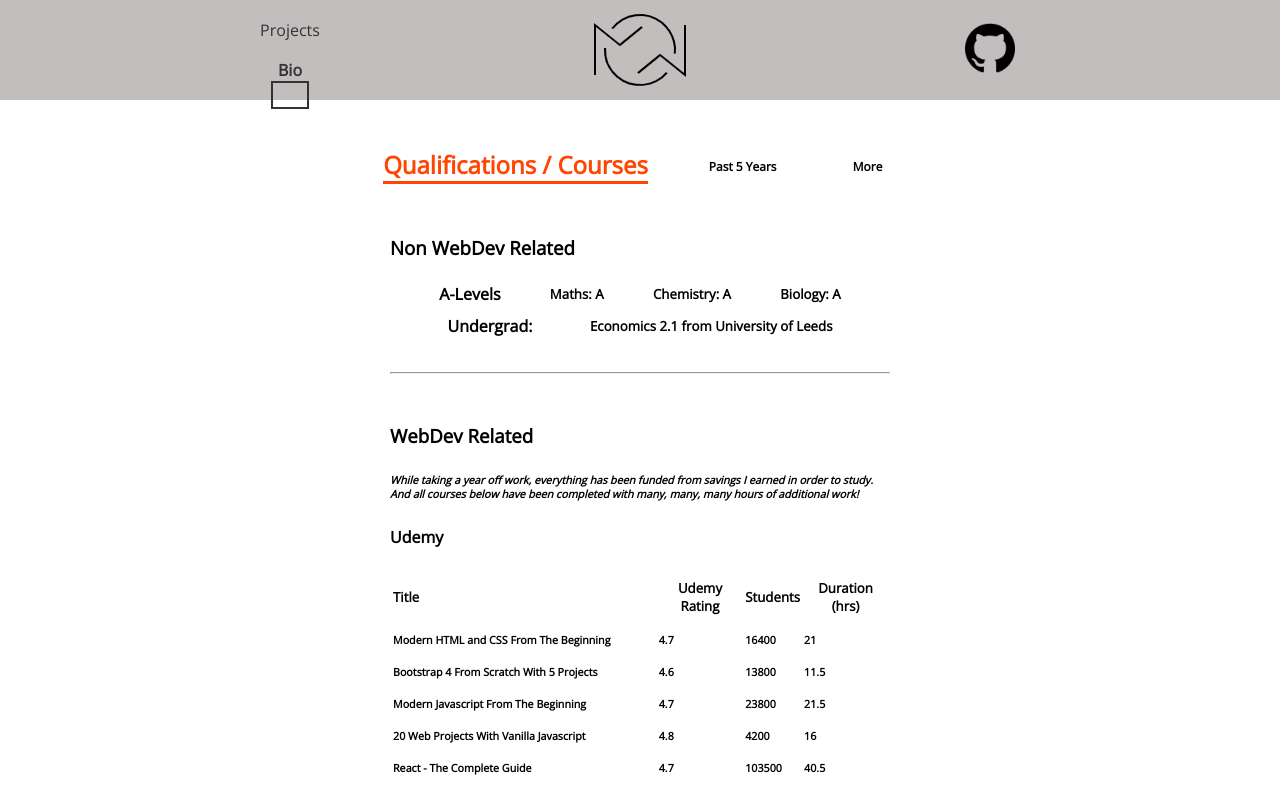
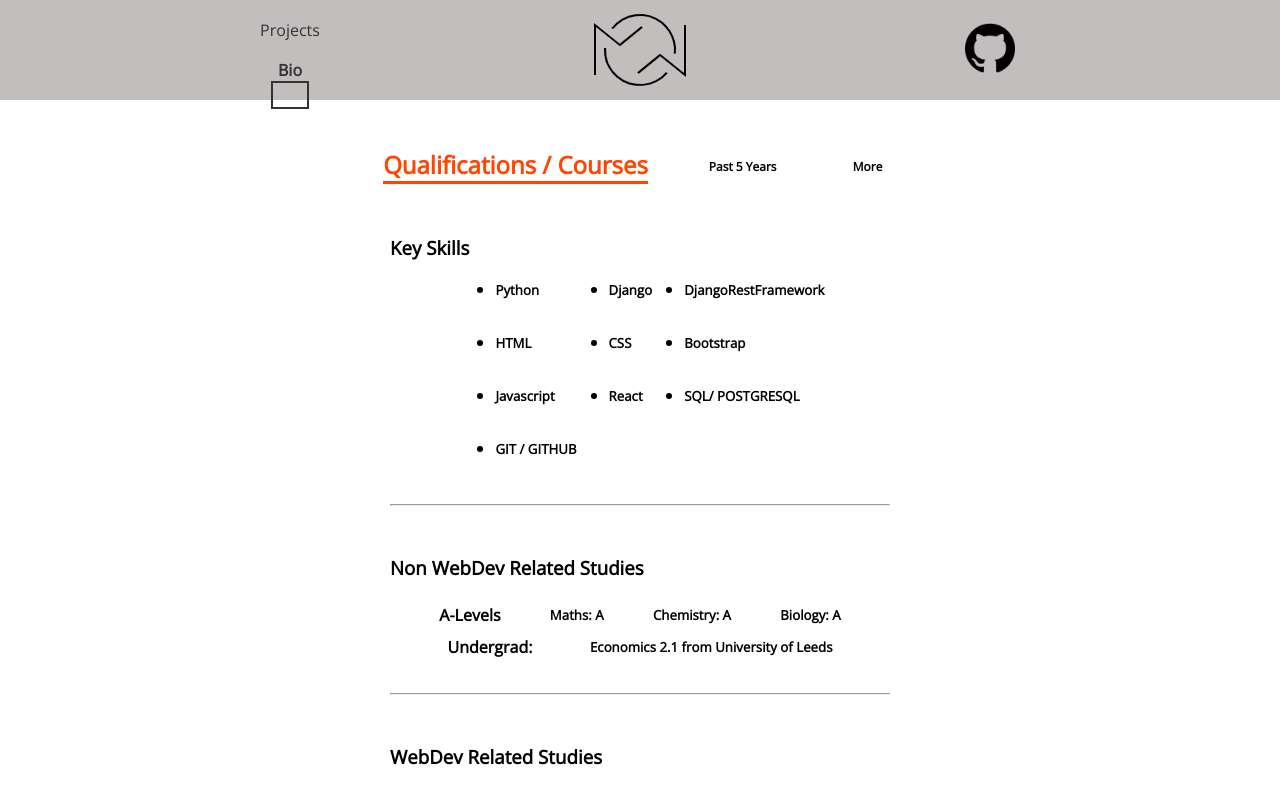
Before and after one commit to olbol-sabai/portfolio, a React (Create React App) app: page /bio in a window 1280 px wide. Shown: the top 793 px of the page. Built offline with nearby package versions, Linux system fonts and the light colour scheme.

Commit message:
added close

```diff
--- a/src/containers/Bio/Bio.js
+++ b/src/containers/Bio/Bio.js
@@ -1,4 +1,4 @@
-import React, { useState, useEffect } from 'react';
+import React, { useState } from 'react';
 import { AnimateSharedLayout, motion, AnimatePresence } from 'framer-motion';
 import { Scroll, Frame, Page } from 'framer';
 import classes from './Bio.module.css';
@@ -61,7 +61,45 @@ const Bio = () => {
                         animate="animate"
                         exit="exit">
                         <div className={classes.Info}>
-                            <h3>Non WebDev Related</h3>
+                            <h3>Key Skills</h3>
+                            <ul className={classes.KeySkills}>
+
+                                <li>
+                                    <h5>Python</h5>
+                                </li>
+                                <li>
+                                    <h5>Django</h5>
+                                </li>
+                                <li>
+                                    <h5>DjangoRestFramework</h5>
+                                </li>
+                                <li>
+                                    <h5>HTML</h5>
+                                </li>
+                                <li>
+                                    <h5>CSS</h5>
+                                </li>
+                                <li>
+                                    <h5>Bootstrap</h5>
+                                </li>
+                                <li>
+                                    <h5>Javascript</h5>
+                                </li>
+                                <li>
+                                    <h5>React</h5>
+                                </li>
+                                <li>
+                                    <h5>SQL/ POSTGRESQL</h5>
+                                </li>
+                                <li>
+                                    <h5>GIT / GITHUB</h5>
+                                </li>
+                            </ul>
+                            <br />
+                            <hr />
+                            <br />
+
+                            <h3>Non WebDev Related Studies</h3>
                             <div className={classes.InlineStudies}>
                                 <h4>A-Levels</h4>
                                 <h5>Maths: A</h5>
@@ -76,7 +114,7 @@ const Bio = () => {
                             <br />
                             <hr />
                             <br />
-                            <h3>WebDev Related</h3>
+                            <h3>WebDev Related Studies</h3>
 
                             <h6><i>While taking a year off work, everything has been funded from savings I earned in order to study. And all courses below have been completed with many, many, many hours of additional work!</i></h6>
 
@@ -145,7 +183,7 @@ const Bio = () => {
                                 <h6>- NetNinja YouTube channel for everything Corey hasn't done</h6>
                                 <h6>- The StackOverflow online community, and their answers to the questions I feel dumb asking</h6>
                                 <h6>- Medium.com for playtime</h6>
-                                <h6>- VSCode for just being great (I can't not mention the BracketPairColorizer extension!!)</h6>
+                                <h6>- VSCode for just being great (shout out to the BracketPairColorizer extension!!)</h6>
                             </div>
                         </div>
                     </motion.div> :
@@ -157,7 +195,7 @@ const Bio = () => {
                             animate="animate"
                             exit="exit">
                             <div className={classes.ScrollFrame}>
-                                <Scroll height={320} width={340} background="#FFF" color="#333" style={{ fontSize: '13px', border: '#333 solid 2px', padding: '25px' }}>
+                                <Scroll height={360} width={340} background="#FFF" color="#333" className={classes.Scroll}>
                                     <Frame center="x" className={classes.Frame} size={300} height={90} radius={30} background="#FFF">
                                         2015 : Graduated from Uni - completely uninspired by my course I worked to save up some money and flew to NZ with a friend
                                         <div className={classes.Dot}></div>
--- a/src/containers/Bio/Bio.module.css
+++ b/src/containers/Bio/Bio.module.css
@@ -40,7 +40,19 @@
     display: flex;
     align-items: center;
     justify-content: center;
-    padding: 1rem;
+    padding-left: 1.8rem;
+}
+
+.KeySkills {
+    display: grid;
+    grid-template-columns: repeat(3, auto);
+    gap: 2rem;
+    justify-content: center;
+    align-items: center;
+}
+
+.KeySkills * {
+    margin: 0;
 }
 
 .InlineStudies {
@@ -66,10 +78,18 @@
     height: fit-content;
 }
 
+.Scroll {
+    font-size: 13px;
+    padding: 25px;
+    border-right: 1px solid #333;
+    border-left: 1px solid #333;
+}
+
+
 .Dot {
     position: absolute;
-    top: 40%;
-    left: -3px;
+    top: 25%;
+    left: 3px;
     width: 5px;
     height: 5px;
     background: #333;
--- a/src/containers/Projects/Project/Project.js
+++ b/src/containers/Projects/Project/Project.js
@@ -20,9 +20,8 @@ const Project = ({ workoutTitle, dragDimensions, image, details, link, githubRep
     const imageColor = useTransform(x, [0, -200], ['#FFF', '#333'])
     const imageSize = useTransform(x, [0, -100], [1, 1.12])
     const whiteSpacePosition = useTransform(x, [0, -30], [0, 140])
-    const moreInfoOpacity = useTransform(x, [0, -60], [1, 0])
-    const moreInfoPosition = useTransform(x, [0, -60], [200, 190])
     const titleColor = useTransform(x, [0, -100], ['#333', '#FFF'])
+    const closeOpacity = useTransform(x, [0, -100], [0, 1])
     const [gifDragged, setGifDragged] = useState(false)
     const [hideBG, setHideBG] = useState(true)
     const progressBarRef = useRef()
@@ -51,12 +50,18 @@ const Project = ({ workoutTitle, dragDimensions, image, details, link, githubRep
         }
     }, [hideBG])
 
+    const close = () => {
+        x.stop()
+        console.log('tapping')
+        x.set(0)
+    }
+
 
     return (
         <motion.div
             initial={{ opacity: 0 }}
             animate={{ opacity: 1 }}
-            style={{ width: '100vw', position: 'relative', paddingBottom: '3rem', paddingTop: '1rem' }}>
+            style={{ width: '100vw', paddingBottom: '3rem', paddingTop: '1rem', position: 'relative' }}>
             {!hideBG && (<motion.div
                 className={classes.Background}
                 style={{ backgroundColor: imageColor }}>
@@ -68,7 +73,8 @@ const Project = ({ workoutTitle, dragDimensions, image, details, link, githubRep
                 x={40}
                 style={{ color: titleColor }}
             >{workoutTitle}</motion.h2>
-            <div style={{ position: 'relative' }}>
+
+            <motion.div opacity={closeOpacity} onClick={close} className={classes.CloseIcon}>X</motion.div>
             <motion.img
                 x={x}
                 drag={"x"}
@@ -92,8 +98,7 @@ const Project = ({ workoutTitle, dragDimensions, image, details, link, githubRep
                     className={classes.ImageDivRight}>
                     <Icon icon={faChevronRight} />
                     <Icon icon={faChevronRight} />
-                </motion.div>
-            </div>
+            </motion.div>
             <div ref={progressBarRef} className={classes.DragProgressBarOuter}>
                 <motion.div
                     y={-1}
--- a/src/containers/Projects/Project/Project.module.css
+++ b/src/containers/Projects/Project/Project.module.css
@@ -44,7 +44,6 @@
     margin: 10px;
     color: #222;
     z-index: 20;
-    /* position: relative; */
 }
 
 .CloseIcon {
@@ -67,7 +66,6 @@
     margin: 50px auto;
     width: 300px;
     height: 2px;
-    position: relative;
     background-color: #999;
     padding: 4px;
     border-radius: 4px;
```
